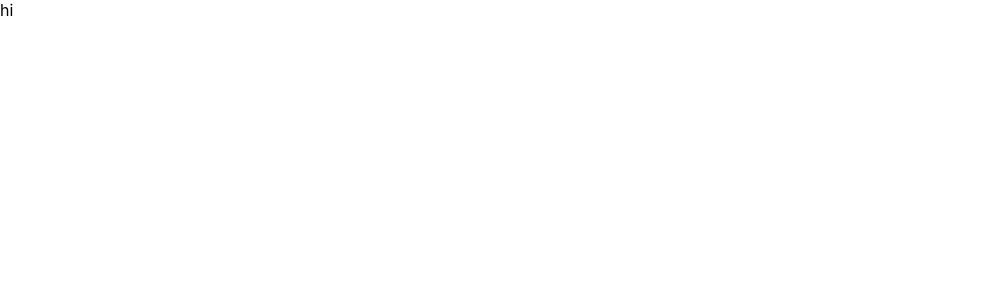
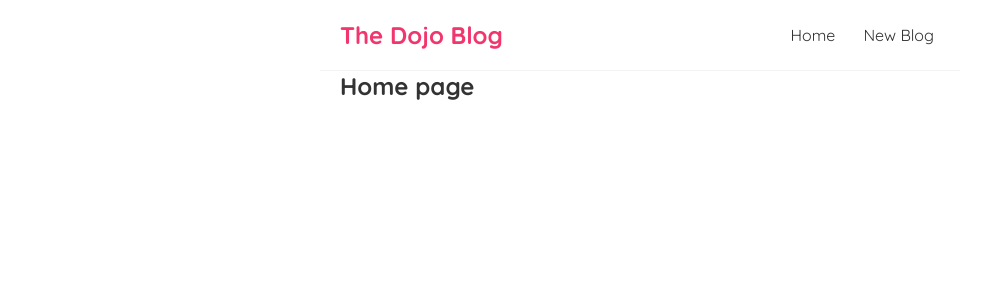
Before and after one commit to IlyaKrapivnoy/react_net_ninja_project, a React (Create React App) app: page / in a window 1280 px wide. Shown: the top 300 px of the page, without its empty margins (0-995 px from the left). Built offline with nearby package versions, Linux system fonts and the light colour scheme.

Commit message:
add navbar, home comp and styles

```diff
--- a/src/App.js
+++ b/src/App.js
@@ -1,5 +1,14 @@
+import Home from './Home';
+import Navbar from './Navbar';
+
 function App() {
-    return <div>hi</div>;
+    return (
+        <div className='App'>
+            <div className='container'></div>
+            <Navbar />
+            <Home />
+        </div>
+    );
 }
 
 export default App;
--- /dev/null
+++ b/src/Home.jsx
@@ -0,0 +1,9 @@
+const Home = () => {
+    return (
+        <div className='home'>
+            <h2>Home page</h2>
+        </div>
+    );
+};
+
+export default Home;
--- /dev/null
+++ b/src/Navbar.jsx
@@ -0,0 +1,13 @@
+const Navbar = () => {
+    return (
+        <nav className='navbar'>
+            <h1>The Dojo Blog</h1>
+            <div className='links'>
+                <a href='/'>Home</a>
+                <a href='/create'>New Blog</a>
+            </div>
+        </nav>
+    );
+};
+
+export default Navbar;
--- a/src/index.css
+++ b/src/index.css
@@ -1,13 +1,39 @@
-body {
-  margin: 0;
-  font-family: -apple-system, BlinkMacSystemFont, 'Segoe UI', 'Roboto', 'Oxygen',
-    'Ubuntu', 'Cantarell', 'Fira Sans', 'Droid Sans', 'Helvetica Neue',
-    sans-serif;
-  -webkit-font-smoothing: antialiased;
-  -moz-osx-font-smoothing: grayscale;
-}
+@import url('https://fonts.googleapis.com/css2?family=Quicksand:wght@300;400;500;600;700&display=swap');
 
-code {
-  font-family: source-code-pro, Menlo, Monaco, Consolas, 'Courier New',
-    monospace;
-}
+* {
+    margin: 0;
+    font-family: "Quicksand";
+    color: #333;
+  }
+  .navbar {
+    padding: 20px;
+    display: flex;
+    align-items: center;
+    max-width: 600px;
+    margin: 0 auto;
+    border-bottom: 1px solid #f2f2f2;
+  }
+  .navbar h1 {
+    color: #f1356d;
+  }
+  .navbar .links {
+    margin-left: auto;
+  }
+  .navbar a {
+    margin-left: 16px;
+    text-decoration: none;
+    padding: 6px;
+  }
+  .navbar a:hover {
+    color: #f1356d;
+  }
+  .content {
+    max-width: 600px;
+    margin: 40px auto;
+    padding: 20px;
+  }
+
+  .home {
+    max-width: 600px;
+    margin: 0 auto;
+  }
```
